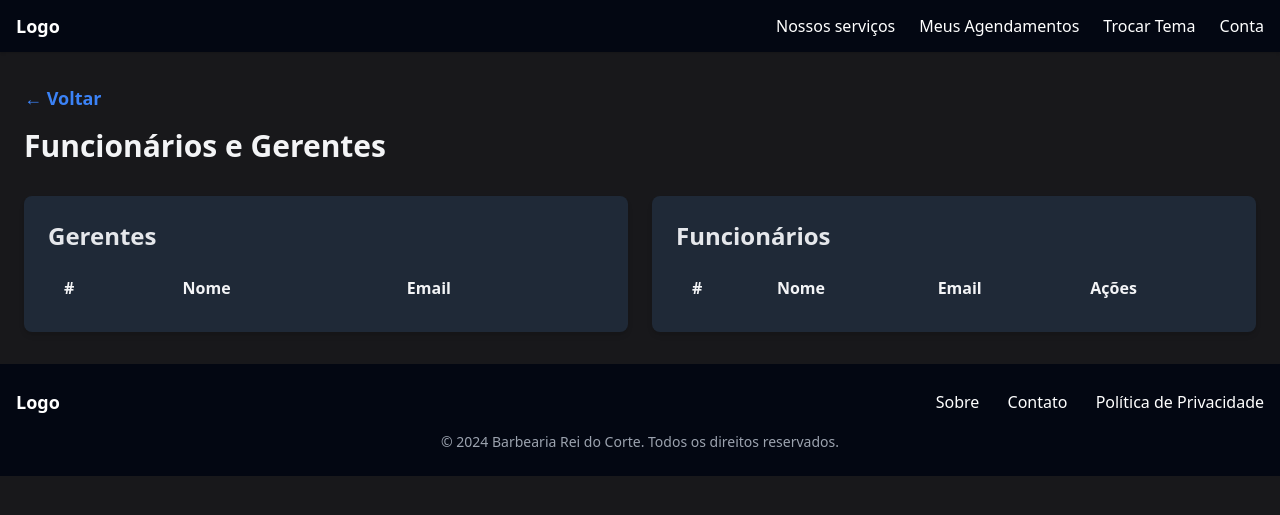
After one commit to Matiaszz/Appointment-Scheduling-System, a Django app: page /dashboard/employees in a window 1280 px wide. The commit adds this page. Shown: the top 515 px of the page. Run offline with Django 5.2, Linux system fonts and the light colour scheme; the visitor is signed in with stand-in values (Sample User, id 1); data comes from the database, SQL or seed files in the repository; lists and menus that the app fills with data are empty; some libraries are stand-ins or nearby versions.

Commit message:
feat: Frontend of view employees page has been added

```diff
--- a/appointments/pages/barber_views.py
+++ b/appointments/pages/barber_views.py
@@ -11,11 +11,11 @@ from django.contrib import messages
 from django.views.generic import ListView, View
 from ..forms.barber_forms import ServiceForm
 from ..models import BarberService, Scheduling, CustomUser
-
+from ..utils.validations import OnlyStaffMixin, OnlySuperuserMixin
 from ..serializers import ServiceSerializer
 
 
-class ServicesCreationView(LoginRequiredMixin, View):
+class ServicesCreationView(LoginRequiredMixin, OnlyStaffMixin, View):
     """
     ServicesCreationView handles the creation of barber services.
 
@@ -51,8 +51,6 @@ class ServicesCreationView(LoginRequiredMixin, View):
               if the user has permission.
             - Redirects to the home page if the user does not have permission.
         """
-        if request.user.is_client():
-            return redirect('appointments:index')
 
         service_form = ServiceForm()
 
@@ -146,7 +144,7 @@ class ServicesListView(LoginRequiredMixin, ListView):
         return render(self.request, self.template_name, context)
 
 
-class DashboardView(LoginRequiredMixin, APIView):
+class DashboardView(LoginRequiredMixin, OnlyStaffMixin, APIView):
     template_name = 'appointments/dashboard.html'
 
     def get_total_users(self):
@@ -202,7 +200,28 @@ class DashboardView(LoginRequiredMixin, APIView):
         return render(request, self.template_name, context)
 
 
-class UpdateStatusView(SuccessMessageMixin, UpdateView):
+class GetEmployeesView(LoginRequiredMixin, OnlySuperuserMixin, APIView):
+    template_name = 'appointments/view_employees.html'
+
+    def get_employees(self):
+        employees = CustomUser.objects.filter(
+            user_type='employee')
+        return employees
+
+    def get_superusers(self):
+        superusers = CustomUser.objects.filter(
+            user_type='superuser')
+        return superusers
+
+    def get(self, request, *args, **kwargs):
+        context = {
+            'employees': self.get_employees(),
+            'superusers': self.get_superusers(),
+        }
+        return render(request, self.template_name, context)
+
+
+class UpdateStatusView(SuccessMessageMixin, OnlyStaffMixin, UpdateView):
     model = Scheduling
     fields = ['status']
     template_name = 'appointments/status_update.html'
--- a/appointments/templates/appointments/dashboard.html
+++ b/appointments/templates/appointments/dashboard.html
@@ -17,8 +17,8 @@
         <div class="bg-gray-800 p-6 rounded-lg shadow-md">
             <h3 class="text-xl font-semibold text-gray-200">Funcionários Registrados</h3>
             <p class="text-3xl font-bold text-gray-100">{{ total_employees }}</p>
-            <p class="text-3xl font-bold text-gray-100">Ver Funcionários</p>
-            <a href="#"
+            <h3 class="text-3xl font-bold text-gray-100">Ver Funcionários</h3>
+            <a href="{% url "appointments:get_employees" %}"
                 class="text-blue-500 hover:text-blue-400 text-xl font-semibold">Clique aqui</a>
         </div>
 
--- /dev/null
+++ b/appointments/templates/appointments/view_employees.html
@@ -0,0 +1,74 @@
+{% extends "base.html" %}
+
+{% block content %}
+<div class="container mx-auto px-6 py-8">
+    <!-- Back Button -->
+    <div class="mb-4">
+        <a href="{% url 'appointments:dashboard' %}" class="text-blue-500 hover:text-blue-400 text-lg font-semibold">
+            ← Voltar
+        </a>
+    </div>
+
+    <!-- Header -->
+    <h1 class="text-3xl font-bold text-gray-100 mb-8">Funcionários e Gerentes</h1>
+
+    <!-- Tables for Superusers and Employees -->
+    <div class="grid grid-cols-1 md:grid-cols-2 gap-6">
+        <!-- Superusers Table -->
+        <div class="bg-gray-800 p-6 rounded-lg shadow-md">
+            <h2 class="text-2xl font-semibold text-gray-200 mb-4">Gerentes</h2>
+            <table class="min-w-full table-auto text-gray-100">
+                <thead>
+                    <tr>
+                        <th class="px-4 py-2 text-left">#</th>
+                        <th class="px-4 py-2 text-left">Nome</th>
+                        <th class="px-4 py-2 text-left">Email</th>
+                    </tr>
+                </thead>
+                <tbody>
+                    {% for superuser in superusers %}
+                    <tr>
+                        <td class="px-4 py-2">{{ superuser.id }}</td>
+                        <td class="px-4 py-2">{{ superuser.first_name }} {{ superuser.last_name }}</td>
+                        <td class="px-4 py-2">{{ superuser.email }}</td>
+                    </tr>
+                    {% endfor %}
+                </tbody>
+            </table>
+        </div>
+
+        <!-- Employees Table -->
+        <div class="bg-gray-800 p-6 rounded-lg shadow-md">
+            <h2 class="text-2xl font-semibold text-gray-200 mb-4">Funcionários</h2>
+            <table class="min-w-full table-auto text-gray-100">
+                <thead>
+                    <tr>
+                        <th class="px-4 py-2 text-left">#</th>
+                        <th class="px-4 py-2 text-left">Nome</th>
+                        <th class="px-4 py-2 text-left">Email</th>
+                        <th class="px-4 py-2 text-left">Ações</th>
+                    </tr>
+                </thead>
+                <tbody>
+                    {% for employee in employees %}
+                    <tr>
+                        <td class="px-4 py-2">{{ employee.id }}</td>
+                        <td class="px-4 py-2">{{ employee.first_name }} {{ employee.last_name}}</td>
+                        <td class="px-4 py-2">{{ employee.email }}</td>
+                        <td class="px-4 py-2">
+                            {% if user.is_superuser %}
+                            {% comment %} <form method="POST" action="{% url 'appointments:delete_employee' employee.id %}"> {% endcomment %}
+                            <form method="POST" action="#">
+                                {% csrf_token %}
+                                <button type="submit" class="text-red-500 hover:text-red-400">Deletar</button>
+                            </form>
+                            {% endif %}
+                        </td>
+                    </tr>
+                    {% endfor %}
+                </tbody>
+            </table>
+        </div>
+    </div>
+</div>
+{% endblock %}
--- a/appointments/urls.py
+++ b/appointments/urls.py
@@ -26,6 +26,7 @@ from appointments.pages.barber_views import (
     ServicesCreationView,
     ServicesListView,
     DashboardView,
+    GetEmployeesView,
     UpdateStatusView
 )
 from appointments.pages.scheduling_views import (
@@ -58,9 +59,11 @@ urlpatterns = [
          name='update_profile_picture'),
 
     # Barber views
+    path('dashboard/', DashboardView.as_view(), name='dashboard'),
+    path('dashboard/employees', GetEmployeesView.as_view(),
+         name='get_employees'),
     path('services/create/', ServicesCreationView.as_view(), name='services'),
     path('services/list/', ServicesListView.as_view(), name='services_list'),
-    path('dashboard/', DashboardView.as_view(), name='dashboard'),
     path('services/update_status/<int:pk>',
          UpdateStatusView.as_view(), name='update_status'),
 
--- a/appointments/utils/validations.py
+++ b/appointments/utils/validations.py
@@ -1,3 +1,4 @@
+from django.core.exceptions import PermissionDenied
 from django.core.exceptions import ValidationError
 from django.forms import forms
 
@@ -31,3 +32,22 @@ class UniqueFieldValidationMixin:
                 f'Este {self.field_name} já está cadastrado.'
             )
         return value
+
+
+class OnlyStaffMixin:
+    def dispatch(self, request, *args, **kwargs):
+        if not request.user.is_authenticated or request.user.is_client():
+            raise PermissionDenied(
+                'Você não tem permissão para acessar esta página.')
+        return super().dispatch(request, *args, **kwargs)  # type: ignore
+
+
+class OnlySuperuserMixin:
+    def dispatch(self, request, *args, **kwargs):
+        if not (request.user.is_authenticated
+                or not request.user.is_superuser_custom()
+                ):
+            raise PermissionDenied(
+                'Você não tem permissão para acessar esta página.')
+
+        return super().dispatch(request, *args, **kwargs)  # type: ignore
```
Also changed, not shown: 1 other file.
